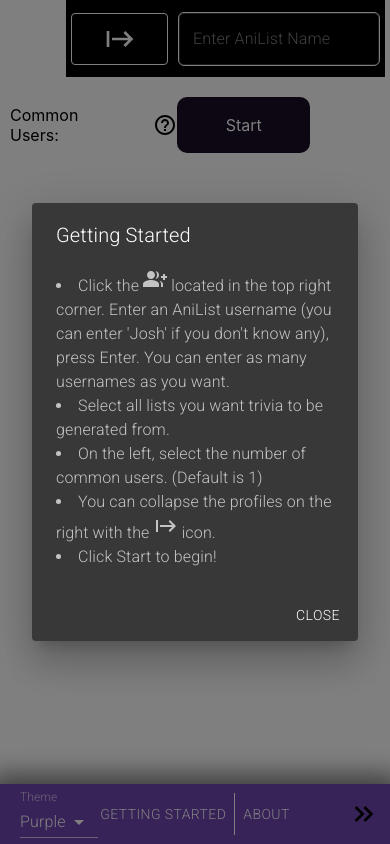
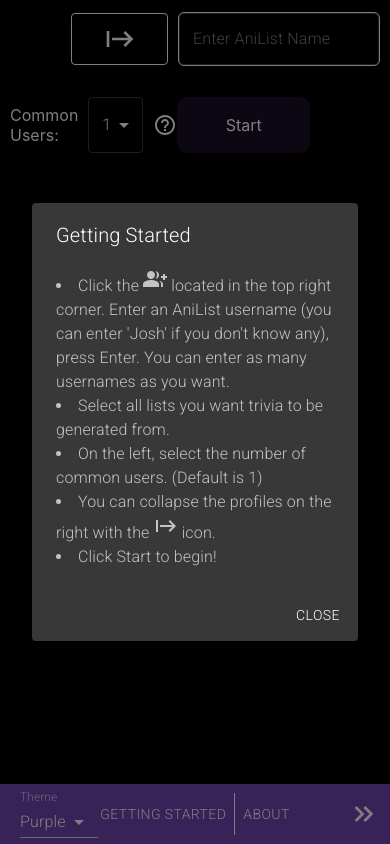
Before and after one commit to ja-me-ch/Anime-Trivia-Game, a Next.js app: page / in a window 390 px wide. Built offline with nearby package versions, Linux system fonts and the light colour scheme.

Commit message:
fix to mobile color scheme

```diff
--- a/styles/globals.css
+++ b/styles/globals.css
@@ -4,6 +4,12 @@ body {
   margin: 0;
   font-family: -apple-system, BlinkMacSystemFont, Segoe UI, Roboto, Oxygen,
     Ubuntu, Cantarell, Fira Sans, Droid Sans, Helvetica Neue, sans-serif;
+  color: 'white';
+  background: black;
+}
+
+html {
+  color-scheme: dark;
 }
 
 a {
@@ -15,12 +21,13 @@ a {
   /* box-sizing: border-box; */
 }
 
-@media (prefers-color-scheme: dark) {
+/* @media (prefers-color-scheme: dark) {
   html {
     color-scheme: dark;
   }
+
   body {
     color: white;
     background: black;
   }
-}
+} */
```
